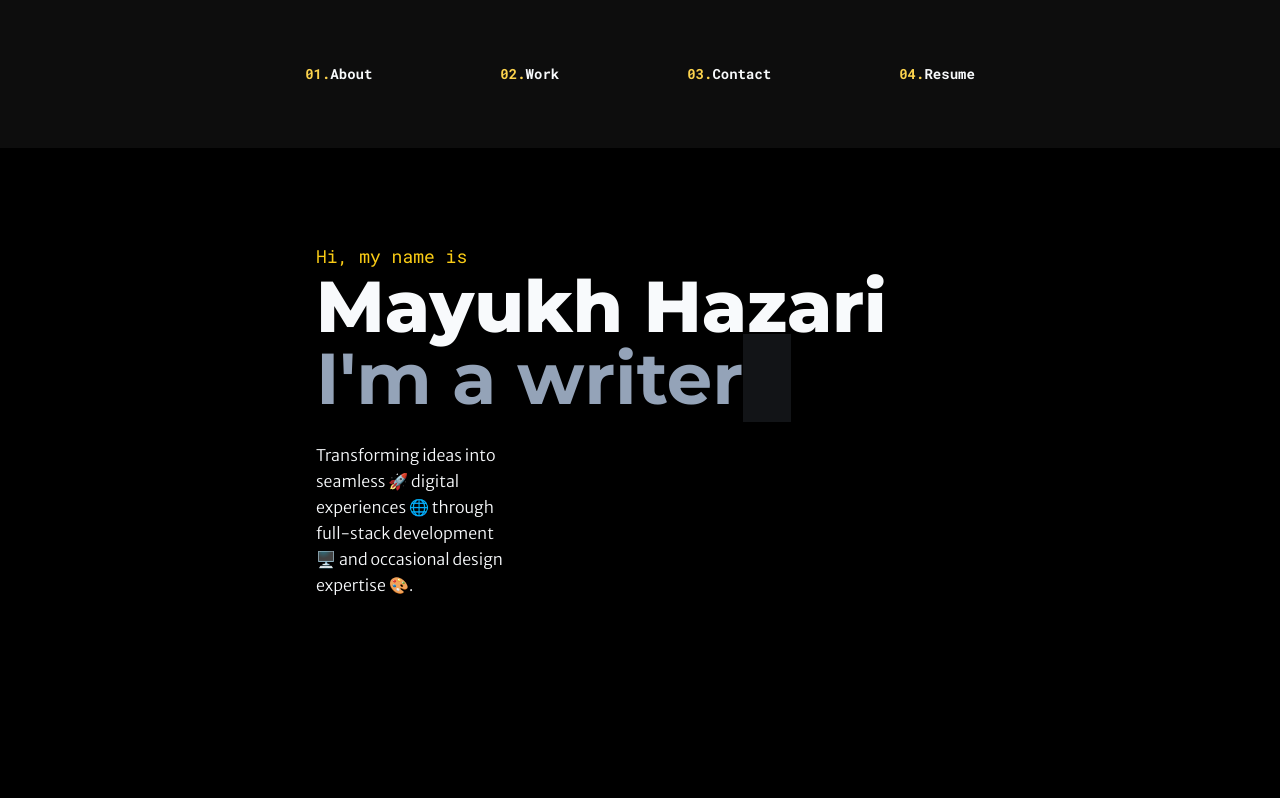
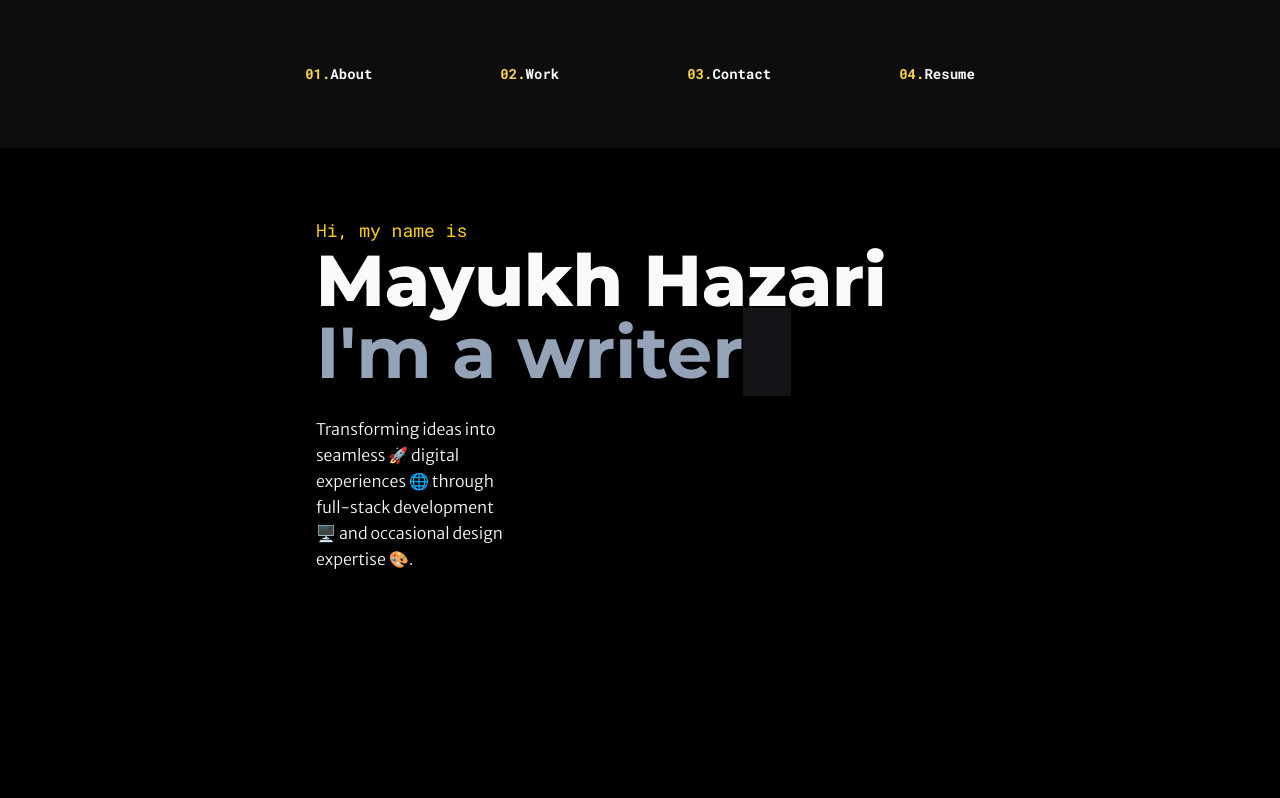
Before and after one commit to xmayukx/my-portfolio, a Next.js app: page / in a window 1280 px wide. Shown: the top 798 px of the page. Built offline with nearby package versions, Linux system fonts and the light colour scheme; no server answers.

Commit message:
make changes

```diff
--- a/src/pages/Hometxt.jsx
+++ b/src/pages/Hometxt.jsx
@@ -12,7 +12,6 @@ export function Hometxt() {
     <div>
       <div>
         <div className="lg:pl-72 lg:pt-2 lg:px-12 leading-relaxed lg:text-justify">
-        // Section-1
           <div className="mb-56 mt-52 leading-1 pl-7">
             <h3 className="text-yellow-400 robo lg:text-lg text-xl ">Hi, my name is</h3>
 
@@ -33,9 +32,7 @@ export function Hometxt() {
 
 
         </div>
-        {/* <div className="montse p-4 w-3/6 mx-auto text-lime-50 relative bottom-36 leading-relaxed bg-white border border-gray-200 rounded-lg shadow dark:bg-gray-800 dark:border-gray-700 dark:hover:bg-gray-700">
-          {greet.about}
-        </div> */}
+
 
       </div>
     </div>
--- a/src/pages/api/gitSH.js
+++ b/src/pages/api/gitSH.js
@@ -1,7 +1,7 @@
 // Next.js API route support: https://nextjs.org/docs/api-routes/introduction
 
 
-export default async (request, respond) => {
+export default fat = async (request, response) => {
 
   const res = await fetch("https://api.github.com/users/xmayukx");
   const data = await res.json();
```
